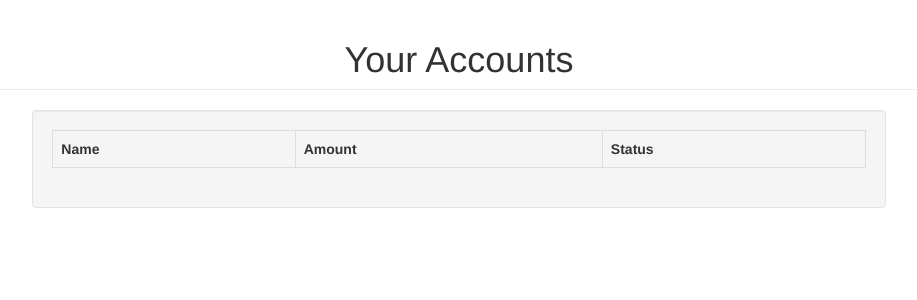
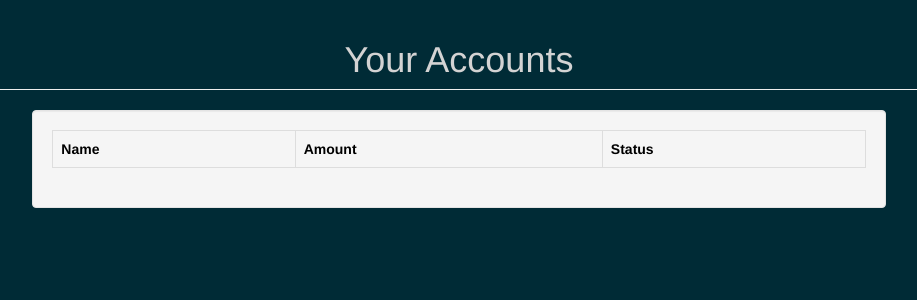
Before and after one commit to altheasmith/table-builder, a Django app: page / in a window 1280 px wide. Shown: the top 300 px of the page, without its empty margins (181-1098 px from the left). Run offline with Django 3.2, Linux system fonts and the light colour scheme; data comes from the database, SQL or seed files in the repository; data that the repository does not hold is empty; some libraries are stand-ins or nearby versions.

Commit message:
final tweaks and added bootstrap styling

```diff
--- a/table_builder_proj/table_builder/db_seed.py
+++ b/table_builder_proj/table_builder/db_seed.py
@@ -1,6 +1,6 @@
 from table_builder.models import Account
 
-# Function for seeding database with Account information
+
 accounts = [
         {
             'accountName': 'Checking Account',
@@ -29,6 +29,7 @@ accounts = [
         }
     ]
 
+# Function for seeding database with Account information
 def seed(accounts):
     for item in accounts:
         Account.objects.create(
@@ -36,8 +37,10 @@ def seed(accounts):
             amount=item['amount'],
             status=item['status'],
         )
+    print('Database Seeded')
 '''
 Text to run seed file in terminal:
 from table_builder.db_seed import accounts, seed
 seed(accounts)
+
 '''
--- a/table_builder_proj/table_builder/serializers.py
+++ b/table_builder_proj/table_builder/serializers.py
@@ -3,6 +3,9 @@ from table_builder.models import Account
 
 
 class AccountSerializer(serializers.ModelSerializer):
+    '''
+    Serializer for Account data
+    '''
     class Meta:
         model = Account
         fields = ('name','amount','status')
--- a/table_builder_proj/table_builder/static/table_builder/table-builder.css
+++ b/table_builder_proj/table_builder/static/table_builder/table-builder.css
@@ -1,3 +1,12 @@
 .total {
   font-weight: bold;
 }
+
+body {
+  background-color:#002b36;
+  color:lightgrey;
+}
+
+table {
+  color:black;
+}
--- a/table_builder_proj/table_builder/templates/table_builder/table-builder.html
+++ b/table_builder_proj/table_builder/templates/table_builder/table-builder.html
@@ -44,9 +44,9 @@ Refactorings Applied
   <body>
     <h1 class="page-header text-center">Your Accounts</h1>
 
-    <div class="container well col-md-8 col-md-offset-2" id='target'>
+    <div class="container well col-md-8 col-md-offset-2">
 
-      <table class="table table-bordered table-hover" id='accounts_table'>
+      <table class="table table-bordered" id='accounts_table'>
         <tr>
           <th>Name</th>
           <th>Amount</th>
--- a/table_builder_proj/table_builder/tests.py
+++ b/table_builder_proj/table_builder/tests.py
@@ -1,3 +1,3 @@
 from django.test import TestCase
-
+from table-builder.models import Account
 # Create your tests here.
```
